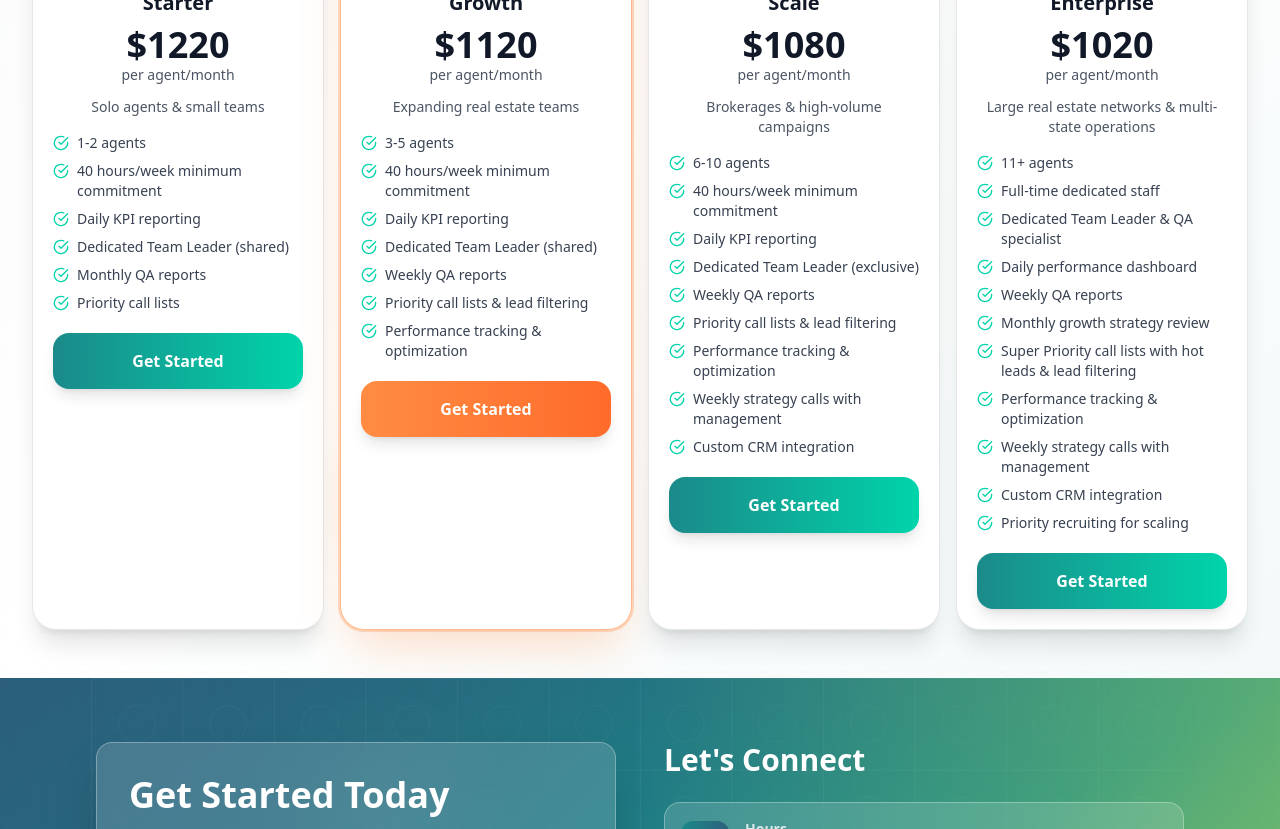
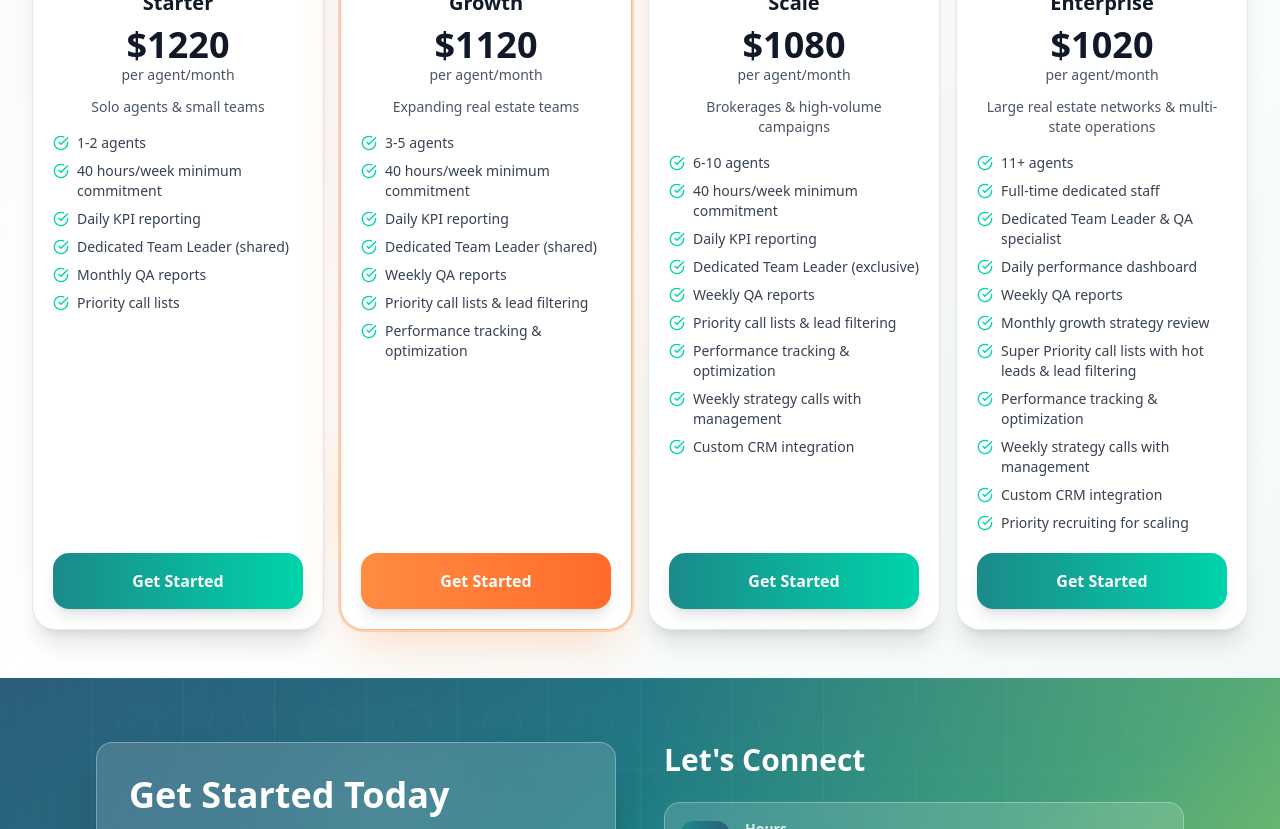
Before and after one commit to Ziad22tarek/Nile-Support-Website, a React (Vite) app: page / in a window 1280 px wide. Shown: the part 4920-5749 px from the top of the page. Built offline with nearby package versions, Linux system fonts and the light colour scheme.

Commit message:
Align Get Started buttons to bottom of all cards

```diff
--- a/src/components/Pricing.tsx
+++ b/src/components/Pricing.tsx
@@ -168,7 +168,7 @@ const Pricing = () => {
                     {/* Glow effect */}
                     <div className={`absolute -inset-1 bg-gradient-to-r ${plan.color} rounded-3xl blur opacity-0 group-hover:opacity-20 transition-opacity duration-500`}></div>
 
-                    <div className="relative p-3 sm:p-4 lg:p-5">
+                    <div className="relative p-3 sm:p-4 lg:p-5 h-full flex flex-col">
                       {/* Icon and Header */}
                       <div className="text-center mb-2 sm:mb-3 lg:mb-4">
                         <div className={`w-8 h-8 sm:w-10 sm:h-10 lg:w-12 lg:h-12 xl:w-14 xl:h-14 bg-gradient-to-r ${plan.color} rounded-3xl flex items-center justify-center mx-auto mb-2 sm:mb-3 group-hover:scale-110 transition-transform duration-300 shadow-xl`}>
@@ -190,7 +190,7 @@ const Pricing = () => {
                       </div>
 
                       {/* Features */}
-                      <ul className="space-y-1 sm:space-y-2 mb-3 sm:mb-4 lg:mb-5">
+                      <ul className="space-y-1 sm:space-y-2 mb-3 sm:mb-4 lg:mb-5 flex-grow">
                         {plan.features.map((feature, featureIndex) => (
                           <li key={featureIndex} className="flex items-start">
                             <CheckCircle className="h-2 w-2 sm:h-3 sm:w-3 lg:h-4 lg:w-4 text-[#00D4AA] mr-2 flex-shrink-0 mt-0.5" />
@@ -200,7 +200,8 @@ const Pricing = () => {
                       </ul>
 
                       {/* CTA Button */}
-                      <a
+                      <div className="mt-auto">
+                        <a
                         href={`https://wa.me/14303074182?text=Hi! I'm interested in the ${plan.name} plan (${plan.price}/agent/month). I'd like to learn more about your real estate support services.`}
                         target="_blank"
                         rel="noopener noreferrer"
@@ -211,7 +212,8 @@ const Pricing = () => {
                       }`}
                       >
                         Get Started
-                      </a>
+                        </a>
+                      </div>
                     </div>
                   </div>
                 </div>
```
